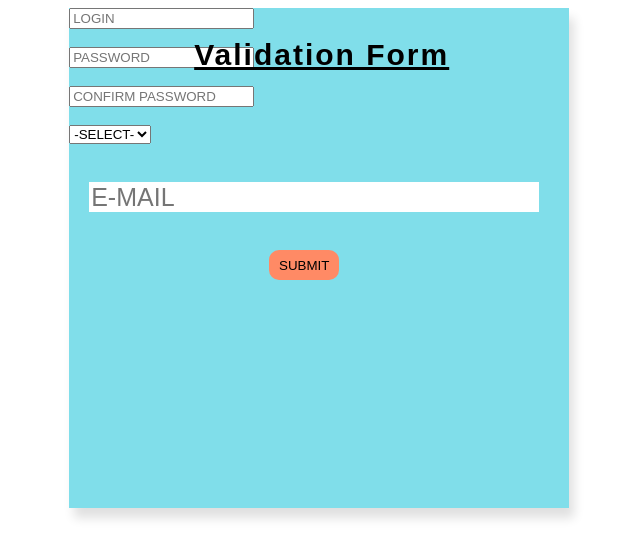
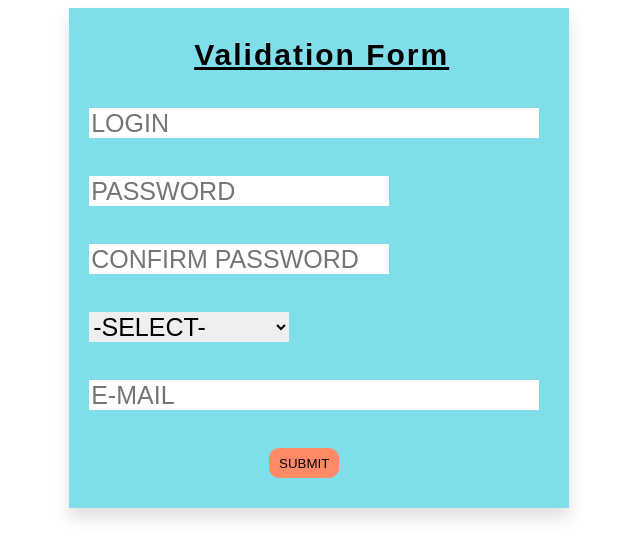
Before and after one commit to amit0805kumar/validate, a PHP site: page / in a window 1280 px wide. Shown: the top 559 px of the page, without its empty margins (318-958 px from the left). Run offline with PHP 8.4, Linux system fonts and the light colour scheme.

Commit message:
form designing compete

```diff
--- a/style.css
+++ b/style.css
@@ -4,7 +4,7 @@
     width: 500px;
     height: 500px;
     border: none;
-    box-shadow: 5px 10px 10px #E0E0E0;
+    box-shadow: 0px 10px 15px 0px #E0E0E0;
     margin-left: 30%;
     position: relative;
 }
@@ -19,7 +19,7 @@
     margin-top: 30px;
     text-decoration: underline;
 }
-#name
+#loginid
 {
     width: 450px;
     height: 30px;
@@ -39,7 +39,17 @@
     font-family: sans-serif;
     margin-top: 20px;
 }
-#num
+.gender
+{
+    width: 200px;
+    height: 30px;
+    border: none;
+    margin-left: 20px;
+    font-size: 25px;
+    font-family: sans-serif;
+    margin-top: 20px;
+}
+#password,#cpassword
 {
     width: 300px;
     height: 30px;
```
